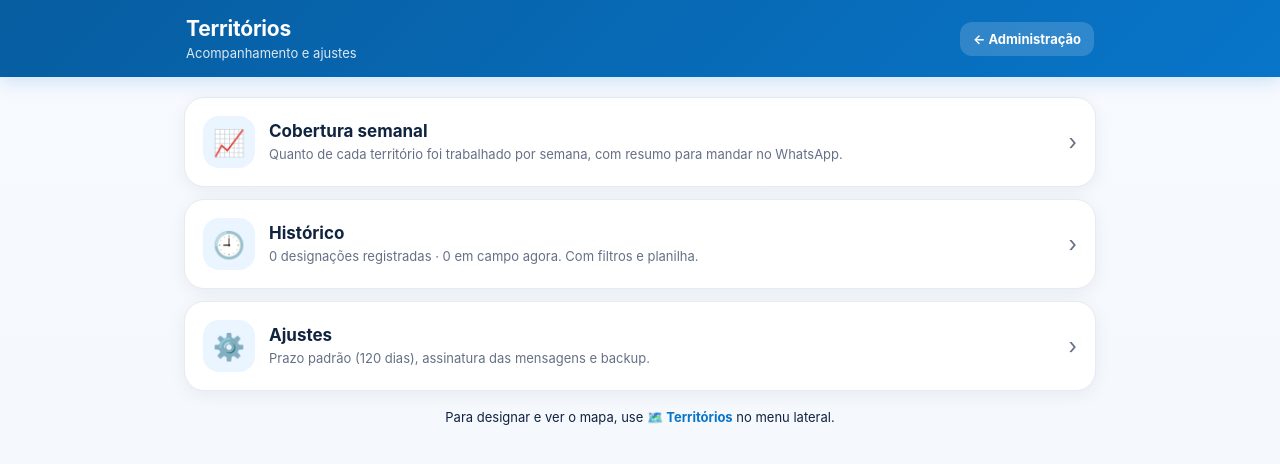
After one commit to laviniasa/TPL, a Flask app: page /admin/territorios/gestao in a window 1280 px wide. The commit adds this page. Shown: the top 464 px of the page. Run offline with Flask 3, Linux system fonts and the light colour scheme; a user stored in the database is signed in; some libraries are stand-ins or nearby versions.

Commit message:
Administração: um cartão de Territórios que abre Cobertura, Histórico e Ajustes
Co-Authored-By: Claude Opus 5.5 <noreply@anthropic.com>
Claude-Session: https://claude.ai/code/session_01Xp7JTRpVQxnjCChSVPgLfF

```diff
--- a/tpl/app/templates/territorios_base.html
+++ b/tpl/app/templates/territorios_base.html
@@ -1,8 +1,10 @@
 {% extends "admin_base.html" %}
 
 {% block back %}
-{% if aba in ['cobertura', 'historico', 'ajustes'] %}
+{% if aba == 'gestao' %}
 <a class="back-link" href="{{ url_for('routes.admin') }}">← Administração</a>
+{% elif aba in ['cobertura', 'historico', 'ajustes'] %}
+<a class="back-link" href="{{ url_for('territorios.gestao') }}">← Voltar</a>
 {% else %}
 <a class="back-link" href="{{ url_for('routes.agenda') }}">← Agenda</a>
 {% endif %}
@@ -307,7 +309,7 @@
 
 {% block content %}
 
-{% if aba not in ['cobertura', 'historico', 'ajustes'] %}
+{% if aba not in ['cobertura', 'historico', 'ajustes', 'gestao'] %}
 <nav class="tabs" aria-label="Seções de territórios">
     <a class="tab {% if aba == 'painel' %}ativa{% endif %}" href="{{ url_for('territorios.painel') }}">Painel</a>
     <a class="tab {% if aba == 'lista' %}ativa{% endif %}" href="{{ url_for('territorios.lista') }}">Territórios</a>
--- /dev/null
+++ b/tpl/app/templates/territorios_gestao.html
@@ -0,0 +1,102 @@
+{% extends "territorios_base.html" %}
+
+{% block title %}Territórios{% endblock %}
+{% block heading %}Territórios{% endblock %}
+{% block subheading %}Acompanhamento e ajustes{% endblock %}
+
+{% block territorios_css %}
+<style>
+    .opcao {
+        display: flex;
+        align-items: center;
+        gap: 14px;
+        padding: 18px;
+        margin-bottom: 12px;
+        border-radius: 20px;
+        border: 1px solid var(--border);
+        background: #fff;
+        box-shadow: var(--shadow);
+        color: var(--text);
+        text-decoration: none;
+        transition: transform .15s ease;
+    }
+
+    .opcao:active { transform: scale(.98); }
+
+    .opcao .icone {
+        flex: 0 0 auto;
+        display: grid;
+        place-items: center;
+        width: 52px;
+        height: 52px;
+        border-radius: 16px;
+        background: var(--blue-light);
+        font-size: 26px;
+    }
+
+    .opcao .texto { flex: 1; min-width: 0; }
+
+    .opcao h2 { margin: 0; font-size: 17px; }
+
+    .opcao p {
+        margin: 4px 0 0;
+        color: var(--muted);
+        font-size: 13px;
+        line-height: 1.45;
+    }
+
+    .opcao .seta {
+        color: var(--muted);
+        font-size: 22px;
+    }
+
+    .rodape {
+        margin-top: 18px;
+        text-align: center;
+        font-size: 13px;
+    }
+
+    .rodape a { color: var(--blue); font-weight: 700; text-decoration: none; }
+</style>
+{% endblock %}
+
+
+{% block territorios_content %}
+
+<a class="opcao" href="{{ url_for('territorios.cobertura') }}">
+    <span class="icone">📈</span>
+    <span class="texto">
+        <h2>Cobertura semanal</h2>
+        <p>Quanto de cada território foi trabalhado por semana, com resumo para mandar no WhatsApp.</p>
+    </span>
+    <span class="seta">›</span>
+</a>
+
+<a class="opcao" href="{{ url_for('territorios.historico') }}">
+    <span class="icone">🕘</span>
+    <span class="texto">
+        <h2>Histórico</h2>
+        <p>
+            {{ total_designacoes }} designaç{{ 'ão' if total_designacoes == 1 else 'ões' }} registrada{{ 's' if total_designacoes != 1 }}
+            · {{ em_campo }} em campo agora. Com filtros e planilha.
+        </p>
+    </span>
+    <span class="seta">›</span>
+</a>
+
+<a class="opcao" href="{{ url_for('territorios.ajustes') }}">
+    <span class="icone">⚙️</span>
+    <span class="texto">
+        <h2>Ajustes</h2>
+        <p>Prazo padrão ({{ prazo_padrao_dias }} dias), assinatura das mensagens e backup.</p>
+    </span>
+    <span class="seta">›</span>
+</a>
+
+<p class="rodape">
+    Para designar e ver o mapa, use
+    <a href="{{ url_for('territorios.painel') }}">🗺️ Territórios</a>
+    no menu lateral.
+</p>
+
+{% endblock %}
--- a/tpl/app/territorios_routes.py
+++ b/tpl/app/territorios_routes.py
@@ -1174,6 +1174,29 @@ def remover_dirigente(pessoa_id):
 
     flash(f"{nome} não aparece mais como dirigente. O histórico continua.", "success")
     return redirect(url_for("territorios.dirigentes"))
+
+
+# =========================================================
+# GESTÃO (página da Administração que junta Cobertura,
+# Histórico e Ajustes)
+# =========================================================
+
+@territorios.route("/gestao")
+@admin_required
+def gestao():
+    hoje = hoje_sao_paulo()
+
+    return render_template(
+        "territorios_gestao.html",
+        aba="gestao",
+        total_territorios=Territorio.query.filter_by(ativo=True).count(),
+        total_designacoes=DesignacaoTerritorio.query.count(),
+        em_campo=DesignacaoTerritorio.query.filter(
+            DesignacaoTerritorio.data_devolucao.is_(None)
+        ).count(),
+        prazo_padrao_dias=prazo_padrao_dias(),
+        hoje=hoje
+    )
 
 
 # =========================================================
```
Also changed, not shown: tpl/app/templates/admin.html (+3 -74 lines).
